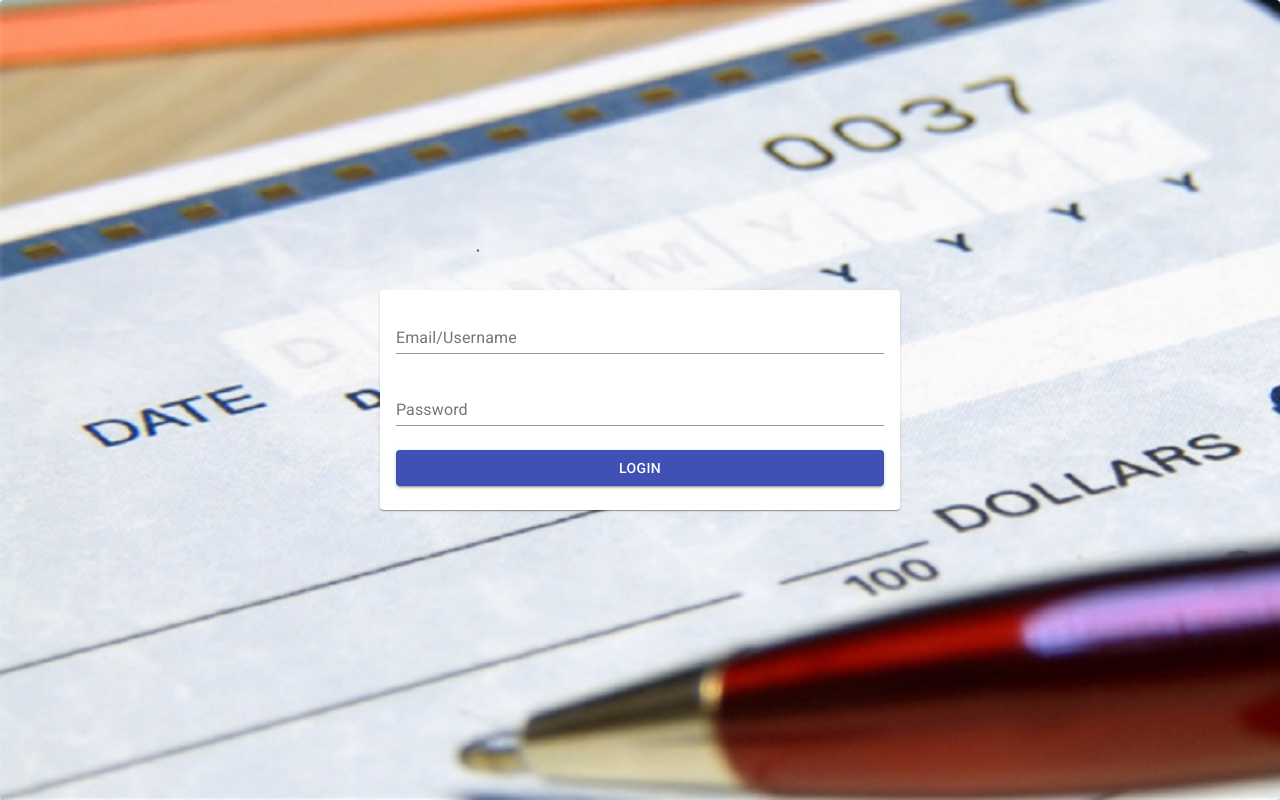
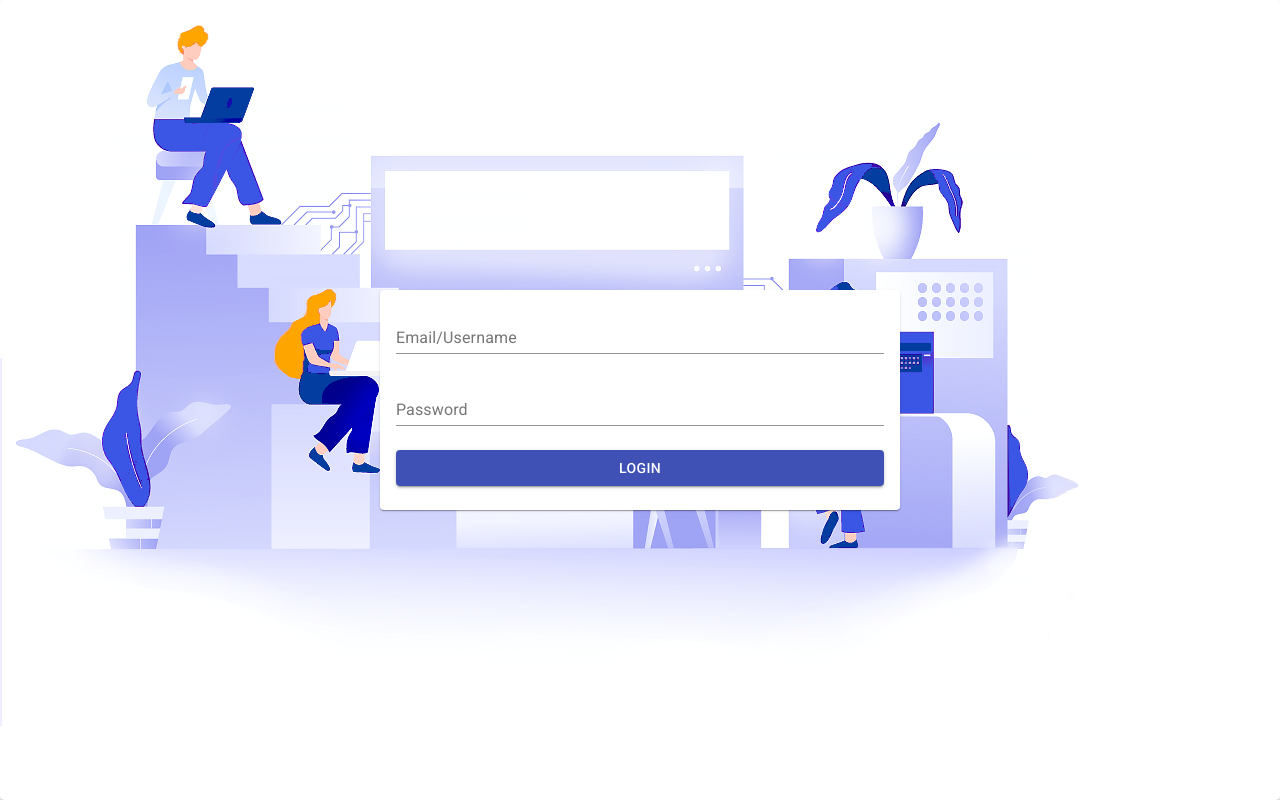
Before and after one commit to Jisort/loanbook, a React (Create React App) app: page /login in a window 1280 px wide. Built offline with nearby package versions, Linux system fonts and the light colour scheme.

Commit message:
update -- change in background image

```diff
--- a/src/App.css
+++ b/src/App.css
@@ -1,6 +1,5 @@
 .Login-container {
-    background: url("media/background.jpg") no-repeat;
-    background-size: cover;
+    background: url("media/background.png") no-repeat;
 }
 
 .login-grid {
```
Also changed, not shown: src/media/background.jpg (deleted), src/media/background.png (added).
